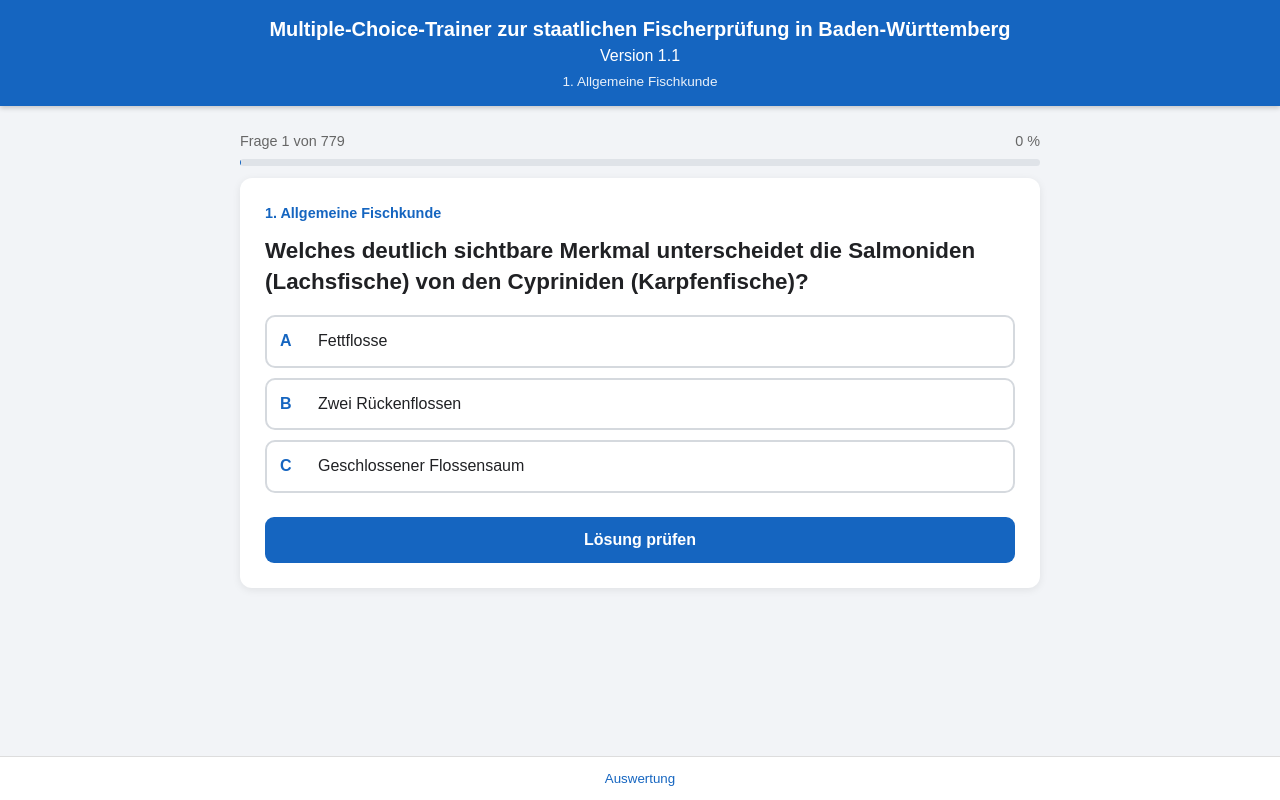
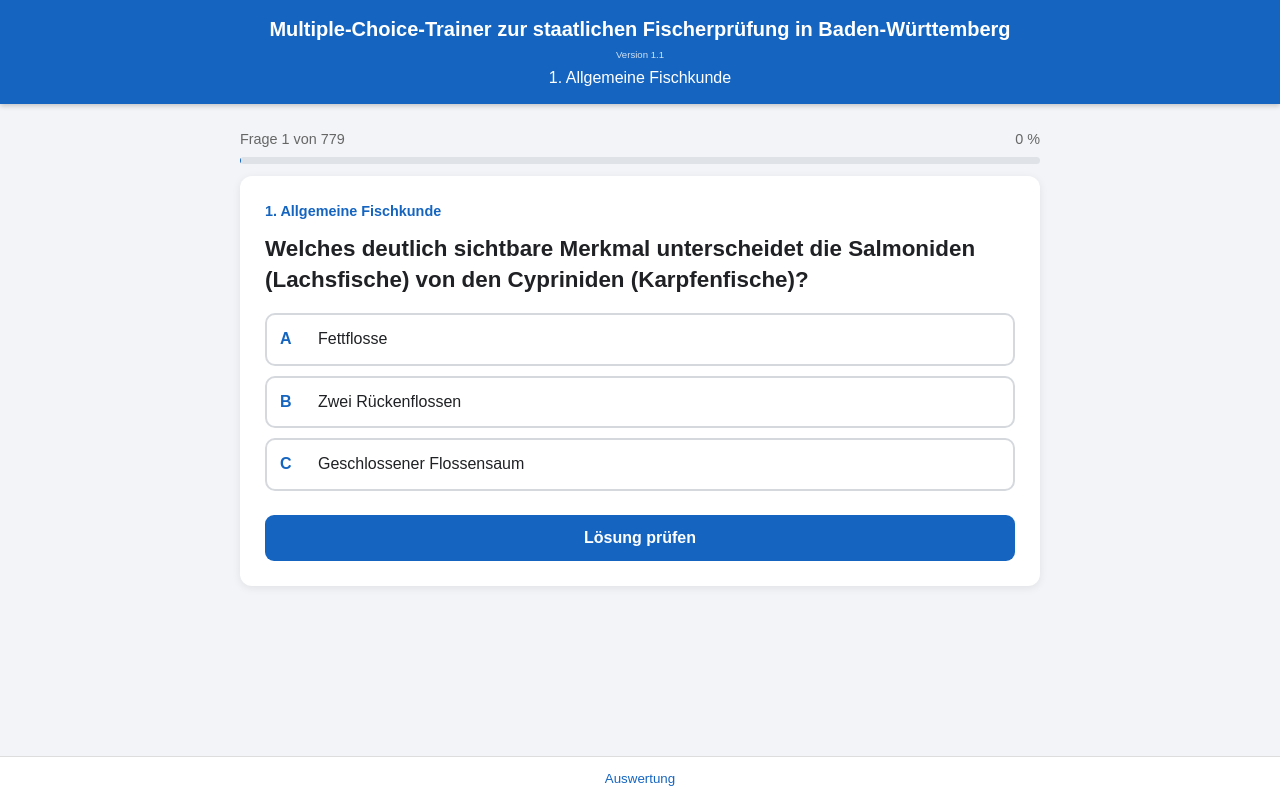
Before and after one commit to rolfbischoff/fischtrainer_bawue, a plain HTML site: page index.html in a window 1280 px wide. Drawn offline with Linux system fonts and the light colour scheme.

Commit message:
Refactor CSS variables and styles

```diff
--- a/style.css
+++ b/style.css
@@ -43,8 +43,13 @@ font-size: 1.25rem;
 
 #rubrikAnzeige {
 margin-top: 4px;
-font-size: 0.85rem;
-opacity: 0.9;
+font-size: 1.0rem;
+}
+
+#appVersion {
+margin-top: 4px;
+font-size: 0.6rem;
+opacity: 0.8;
 }
 
 main {
```
